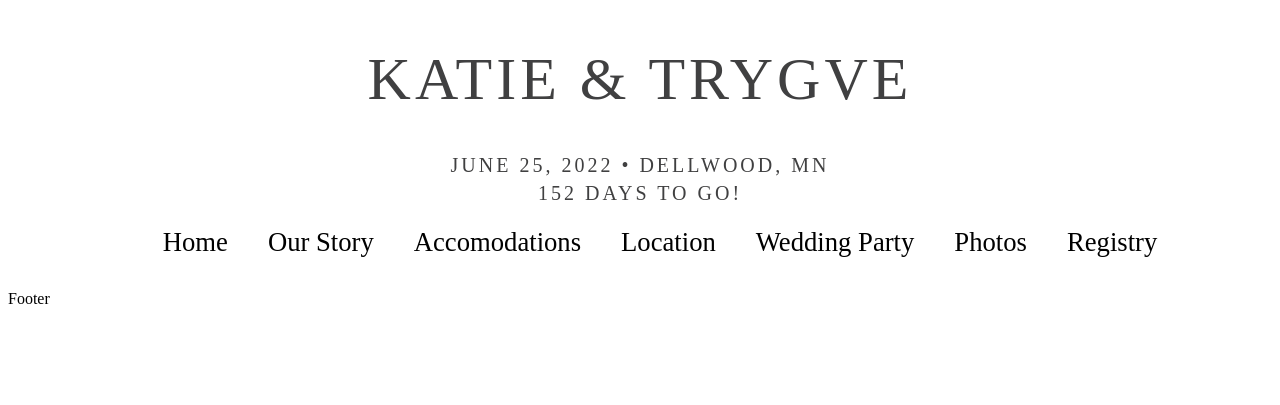
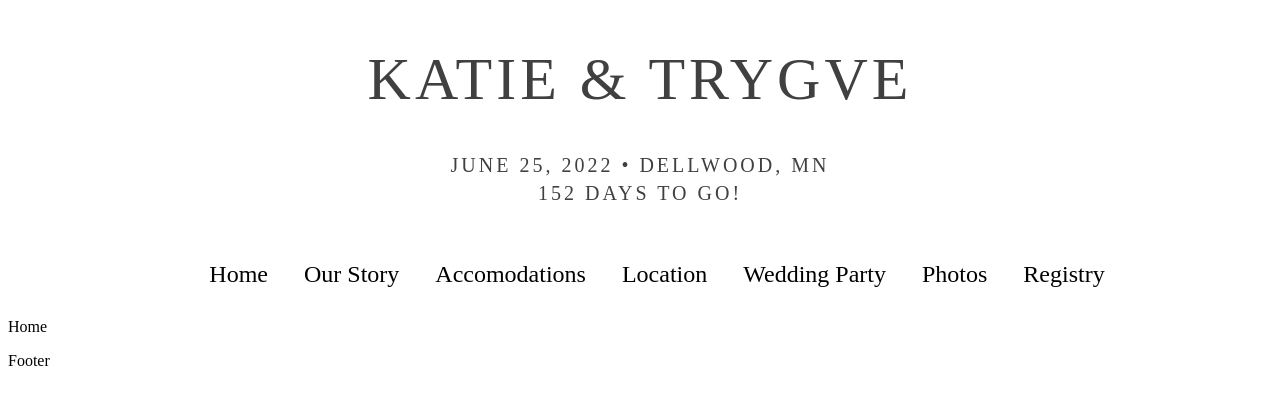
Before and after one commit to peirvine/Katie-and-Trygve, a React (Create React App) app: page / in a window 1280 px wide. Shown: the part 197-602 px from the top of the page. Built offline with nearby package versions, Linux system fonts and the light colour scheme.

Commit message:
more nav stylin

```diff
--- a/src/App.js
+++ b/src/App.js
@@ -8,6 +8,7 @@ import './App.scss';
 
 import Header from './compnents/header/Header'
 import Nav from './compnents/nav/Nav'
+import Home from './compnents/home/Home'
 import Story from './compnents/ourStory/Story'
 import Hotels from './compnents/hotels/Hotels'
 import Location from './compnents/location/Location'
@@ -25,6 +26,7 @@ function App() {
         <Header />
         <Nav />
         <Routes>
+          <Route path="*" element={<Home />} />
           <Route path="/our-story" element={<Story />} />
           <Route path="/accommodations" element={<Hotels />} />
           <Route path="/location" element={<Location />} />
--- a/src/compnents/header/Header.scss
+++ b/src/compnents/header/Header.scss
@@ -2,6 +2,8 @@
 @media (min-width: 1000px) {
   #Header {
     text-align: center;
+    padding-bottom: 10px;
+
     h1 {
       padding-top: 230px;
       line-height: 1;
--- /dev/null
+++ b/src/compnents/home/Home.jsx
@@ -0,0 +1,9 @@
+import './Home.scss'
+
+export default function Home () {
+  return (
+    <div id="Home">
+      <p>Home</p>
+    </div>
+   )
+}
--- /dev/null
+++ b/src/compnents/home/Home.scss
@@ -0,0 +1,13 @@
+// Desktop
+@media (min-width: 1000px) {
+
+
+}
+
+
+// Mobile
+@media (max-width: 1000px) {
+
+
+
+}
--- a/src/compnents/nav/Nav.jsx
+++ b/src/compnents/nav/Nav.jsx
@@ -16,25 +16,25 @@ export default function Nav() {
       <nav>
         <ul>
           <li>
-            <NavLink exact to="/" activeClassName="selected" onClick={() => setNavOpen(!navOpen)}>Home</NavLink>
+            <NavLink exact to="/" className={(navData) => navData.isActive ? "active" : "" } onClick={() => setNavOpen(!navOpen)}>Home</NavLink>
           </li>
           <li>
-            <NavLink exact to="/our-story" activeClassName="selected" onClick={() => setNavOpen(!navOpen)}>Our Story</NavLink>
+            <NavLink exact to="/our-story" className={(navData) => navData.isActive ? "active" : "" } onClick={() => setNavOpen(!navOpen)}>Our Story</NavLink>
           </li>
           <li>
-            <NavLink exact to="/accommodations" activeClassName="selected" onClick={() => setNavOpen(!navOpen)}>Accomodations</NavLink>
+            <NavLink exact to="/accommodations" className={(navData) => navData.isActive ? "active" : "" } onClick={() => setNavOpen(!navOpen)}>Accomodations</NavLink>
           </li>
           <li>
-            <NavLink exact to="/location" activeClassName="selected" onClick={() => setNavOpen(!navOpen)}>Location</NavLink>
+            <NavLink exact to="/location" className={(navData) => navData.isActive ? "active" : "" } onClick={() => setNavOpen(!navOpen)}>Location</NavLink>
           </li>
           <li>
-            <NavLink exact to="/wedding-party" activeClassName="selected" onClick={() => setNavOpen(!navOpen)}>Wedding Party</NavLink>
+            <NavLink exact to="/wedding-party" className={(navData) => navData.isActive ? "active" : "" } onClick={() => setNavOpen(!navOpen)}>Wedding Party</NavLink>
           </li>
           <li>
-            <NavLink exact to="/photos" activeClassName="selected" onClick={() => setNavOpen(!navOpen)}>Photos</NavLink>
+            <NavLink exact to="/photos"  className={(navData) => navData.isActive ? "active" : "" } onClick={() => setNavOpen(!navOpen)}>Photos</NavLink>
           </li>
           <li>
-            <NavLink exact to="/registry" activeClassName="selected" onClick={() => setNavOpen(!navOpen)}>Registry</NavLink>
+            <NavLink exact to="/registry" className={(navData) => navData.isActive ? "active" : "" } onClick={() => setNavOpen(!navOpen)}>Registry</NavLink>
           </li>
         </ul>
 
--- a/src/compnents/nav/Nav.scss
+++ b/src/compnents/nav/Nav.scss
@@ -4,6 +4,7 @@
     text-align: center;
     width: 100%;
     position: relative;
+    margin-top: 25px;
 
     nav {
       display: flex;
@@ -18,10 +19,22 @@
           display: inline;
           padding: 15px;
           a {
-            color: black;
-            padding: 5px;
-            font-size: 20pt;
+            font-family: Quicksand;
+            color: #404041;
+            font-size: 16px;
+            font-weight: 400;
+            border-bottom: 2px solid transparent;
+            letter-spacing: 2px;
+            line-height: 1;
+            margin: 0 auto;
+            padding: 8px 8px 6px;
+            -webkit-text-decoration: none;
             text-decoration: none;
+            -webkit-transition: all 0.25s;
+            transition: all 0.25s;
+            width: -webkit-fit-content;
+            width: -moz-fit-content;
+            width: fit-content;
           }
         }
 
@@ -44,10 +57,8 @@
         display: none;
       }
 
-      .selected {
-        background-color: black;
-        color: white;
-        padding: 3px 5px;
+      .active {
+        border-bottom: 2px solid #404041;
       }
     }
   }
```
